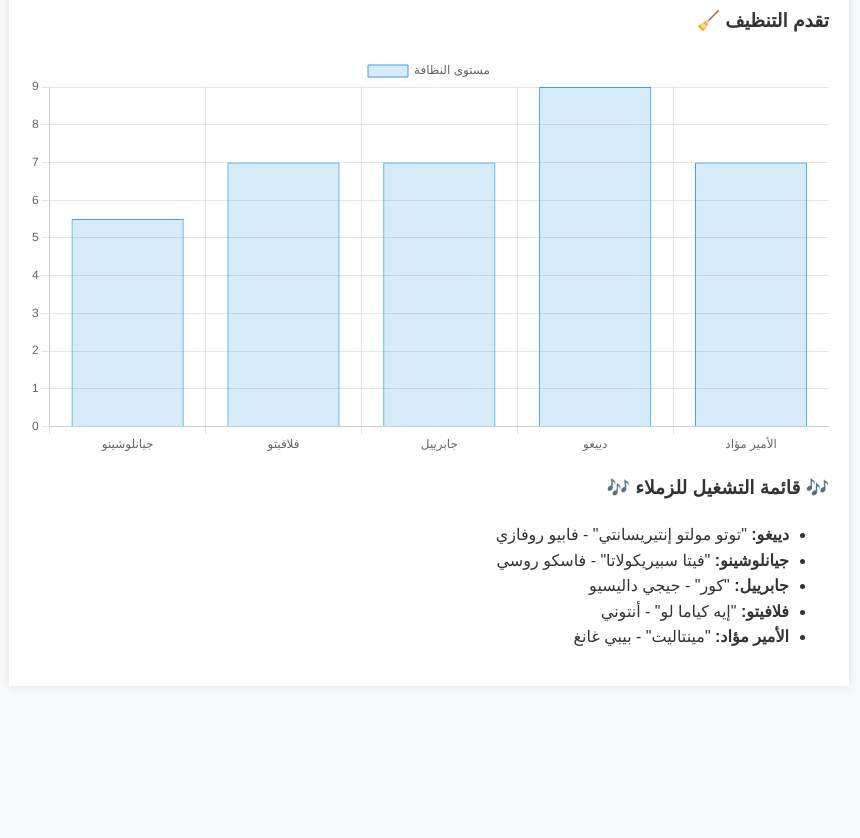
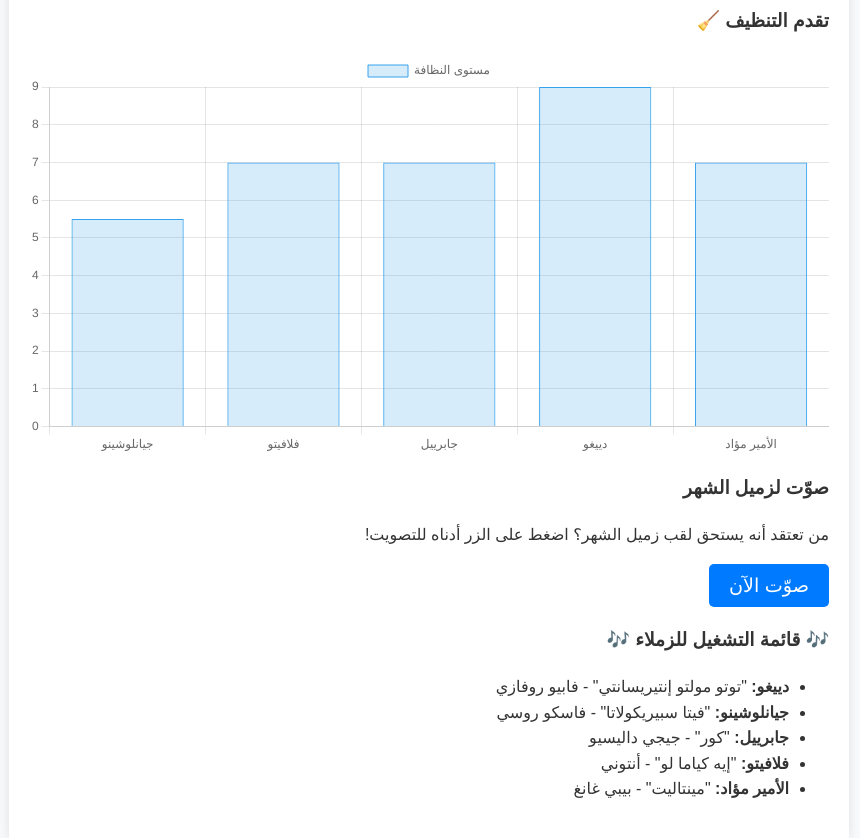
Before and after one commit to gabr9900/casaRecupero, a plain HTML site: page index-ar.html in a window 1280 px wide. Shown: the part 1068-1906 px from the top of the page, without its empty margins (336-1196 px from the left). Before the commit the page ends 1774 px from the top, so only its background shows below. Drawn offline with nearby package versions, Linux system fonts and the light colour scheme.

Commit message:
flatmate of the month en-ar

```diff
--- a/index-ar.html
+++ b/index-ar.html
@@ -215,6 +215,17 @@
                 <h3>تقدم التنظيف 🧹</h3>
                 <canvas id="cleaningChart" width="400" height="200"></canvas>
             </div>
+            <div class="vota-coinquilino">
+                <h3>صوّت لزميل الشهر</h3>
+                <p>من تعتقد أنه يستحق لقب زميل الشهر؟ اضغط على الزر أدناه للتصويت!</p>
+                <a href="https://forms.gle/ZNSabv16Xa2ZveTY9" target="_blank">
+                    <button
+                        style="padding: 10px 20px; font-size: 1.2rem; background-color: #007bff; color: white; border: none; border-radius: 5px; cursor: pointer;">
+                        صوّت الآن
+                    </button>
+                </a>
+            </div>
+
 
             <!-- قسم قائمة التشغيل -->
             <div class="playlist">
```
Also changed, not shown: index-en.html (+11 -0 lines).
